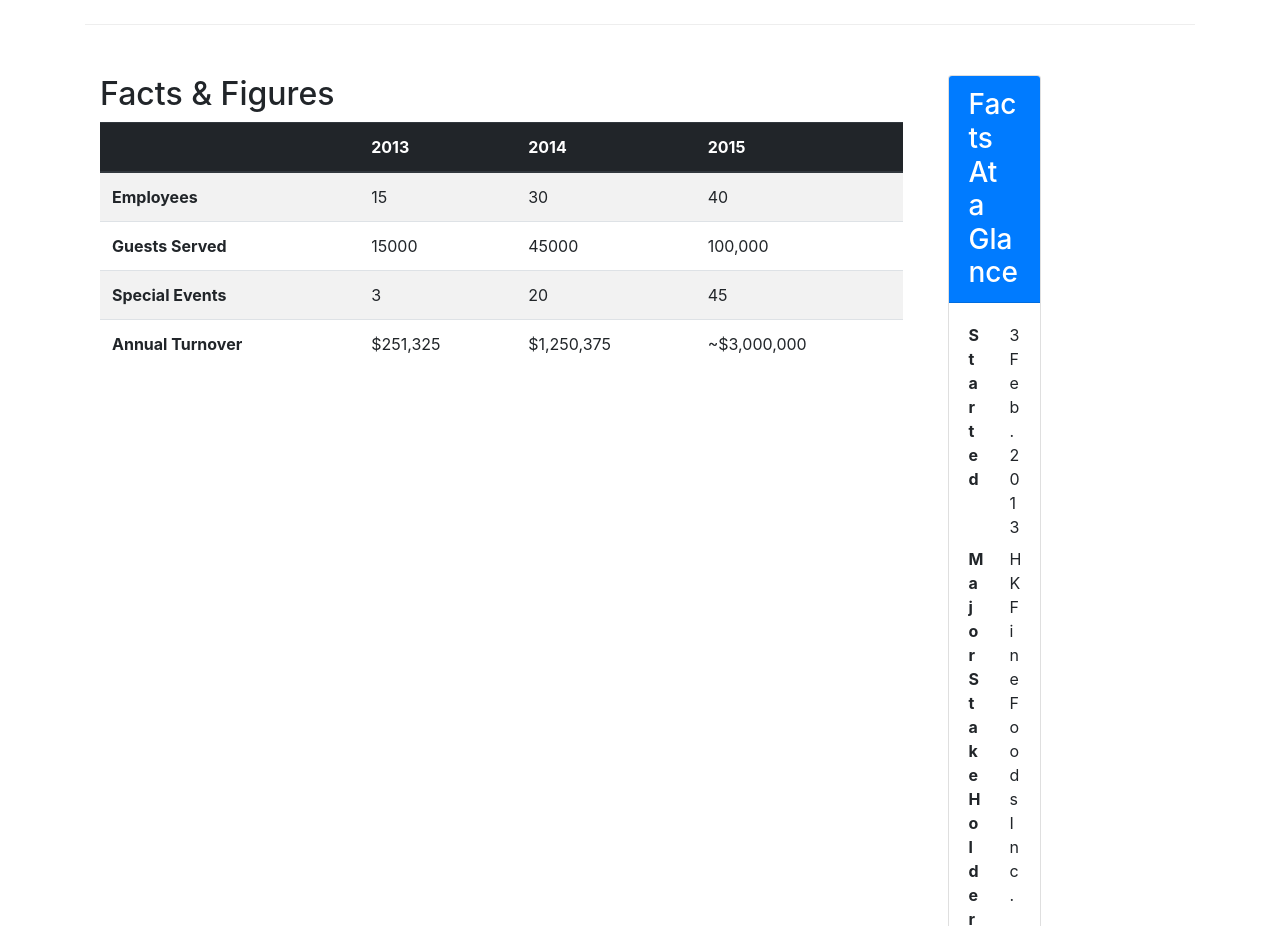
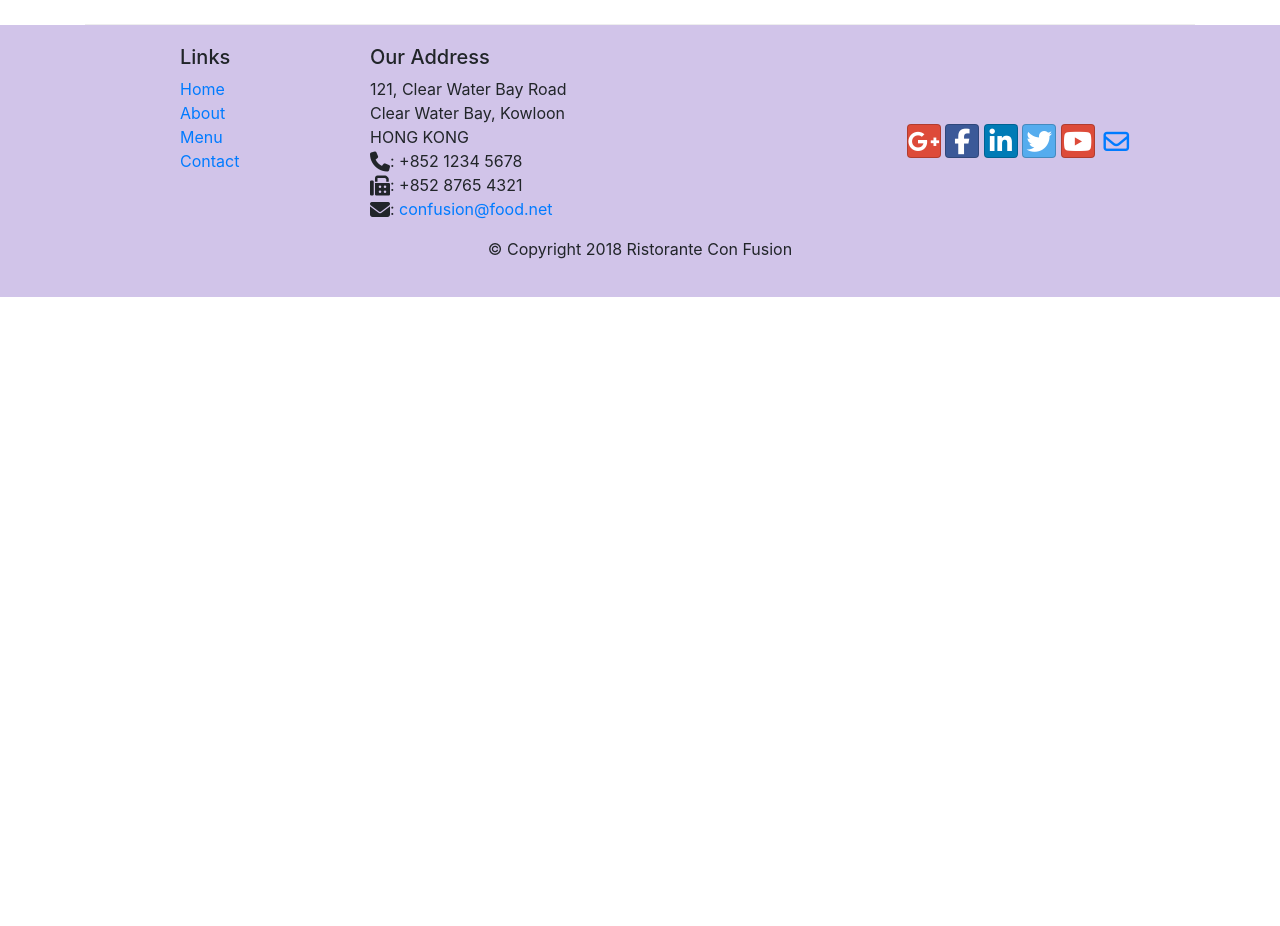
Before and after one commit to saif1105/StaticWebDesign, a website: page aboutus.html in a window 1280 px wide. Shown: the part 1580-2506 px from the top of the page. After the commit the page ends 1877 px from the top, so only its background shows below. Drawn offline with nearby package versions, Linux system fonts and the light colour scheme.

Commit message:
Update aboutus.html

```diff
--- a/aboutus.html
+++ b/aboutus.html
@@ -82,82 +82,6 @@
                 <p class="d-none d-sm-block">Award winning three-star Michelin chef with wide International experience having worked closely with whos-who in the culinary world, he specializes in creating mouthwatering Indo-Italian fusion experiences. He says, <em>Put together the cuisines from the two craziest cultures, and you get a winning hit! Amma Mia!</em></p>
             </div>
        </div>
-			 <div class="row row-content">
-				 <div class="col-12 col-sm-9">
-						<h2>Facts &amp; Figures</h2>
-						<div class="table-responsive">
-								<table class="table table-striped">
-										<thead class="thead-dark">
-												<tr>
-														<th>&nbsp;</th>
-														<th>2013</th>
-														<th>2014</th>
-														<th>2015</th>
-												</tr>
-										</thead>
-										<tbody>
-												<tr>
-														<th>Employees</th>
-														<td>15</td>
-														<td>30</td>
-														<td>40</td>
-												</tr>
-												<tr>
-														<th>Guests Served</th>
-														<td>15000</td>
-														<td>45000</td>
-														<td>100,000</td>
-												</tr>
-												<tr>
-														<th>Special Events</th>
-														<td>3</td>
-														<td>20</td>
-														<td>45</td>
-												</tr>
-												<tr>
-														<th>Annual Turnover</th>
-														<td>$251,325</td>
-														<td>$1,250,375</td>
-														<td>~$3,000,000</td>
-												</tr>
-										</tbody>
-								</table>
-						</div>
-				</div>
-				 <div class="col-12 col-sm-3">
-						<div class="col-12 col-sm-6">
-								<div class="card">
-										<h3 class="card-header bg-primary text-white">Facts At a Glance</h3>
-										<div class="card-body">
-												<dl class="row">
-														<dt class="col-6">Started</dt>
-														<dd class="col-6">3 Feb. 2013</dd>
-														<dt class="col-6">Major Stake Holder</dt>
-														<dd class="col-6">HK Fine Foods Inc.</dd>
-														<dt class="col-6">Last Year's Turnover</dt>
-														<dd class="col-6">$1,250,375</dd>
-														<dt class="col-6">Employees</dt>
-														<dd class="col-6">40</dd>
-												</dl>
-										</div>
-								</div>
-						</div>
-				</div>
-				<div class="col-12">
-						<div class="card card-body bg-light">
-								<blockquote class="blockquote">
-										<p class="mb-0">You better cut the pizza in four pieces because
-												I'm not hungry enough to eat six.</p>
-										<footer class="blockquote-footer">Yogi Berra,
-												<cite title="Source Title">The Wit and Wisdom of Yogi Berra,
-												P. Pepe, Diversion Books, 2014</cite>
-										</footer>
-								</blockquote>
-						</div>
-				</div>
-		</div>
-
-
     </div>
 
     <footer class="footer">
```
